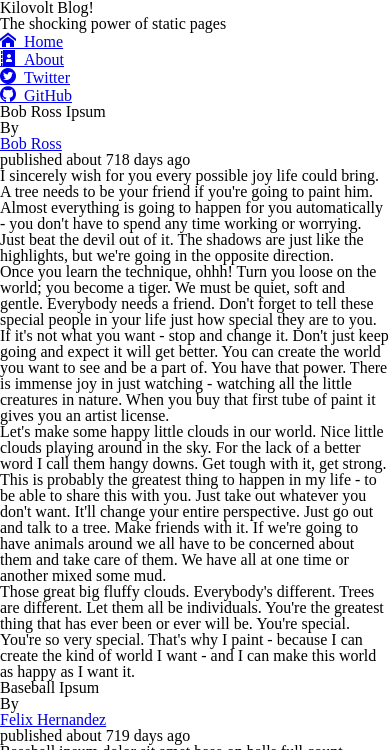
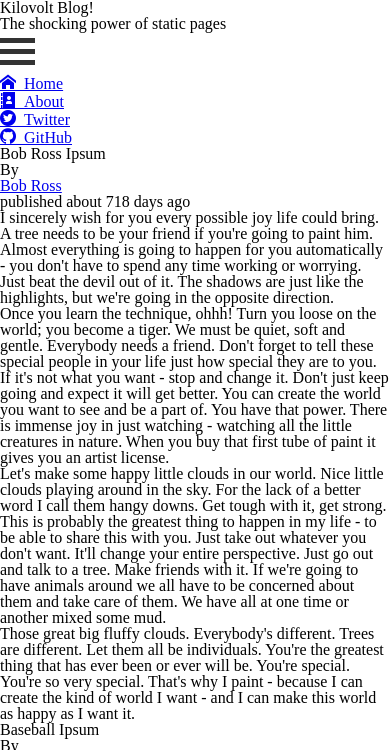
Before and after one commit to ellisken/01-part-4-blog-css, a plain HTML site: page driver-navigator/index.html in a window 390 px wide. Shown: the top 750 px of the page. Drawn offline with Linux system fonts and the light colour scheme; files whose address does not match are found by name.

Commit message:
add hamburger menu

```diff
--- a/driver-navigator/index.html
+++ b/driver-navigator/index.html
@@ -40,7 +40,11 @@
     </section>
     <nav>
       <!-- TODO: Add a hamburger menu icon here, which will show/hide depending on screen width (desktop vs. mobile). -->
-
+      <div class="hamburger-menu">
+        <div class="bar1"></div>
+        <div class="bar2"></div>
+        <div class="bar3"></div>
+      </div>
       <ul>
         <li class="tab" data-content="articles"><a href="#" class="icon-home"> Home</a></li>
         <li class="tab" data-content="about"><a href="#" class="icon-address-book"> About</a></li>
--- a/driver-navigator/styles/modules.css
+++ b/driver-navigator/styles/modules.css
@@ -0,0 +1,11 @@
+.hamburger-menu{
+  display: inline-block;
+  cursor: pointer;
+}
+
+.bar1, .bar2, .bar3 {
+  width: 35px;
+  height: 5px;
+  background-color: #333;
+  margin: 6px 0;
+}
```
